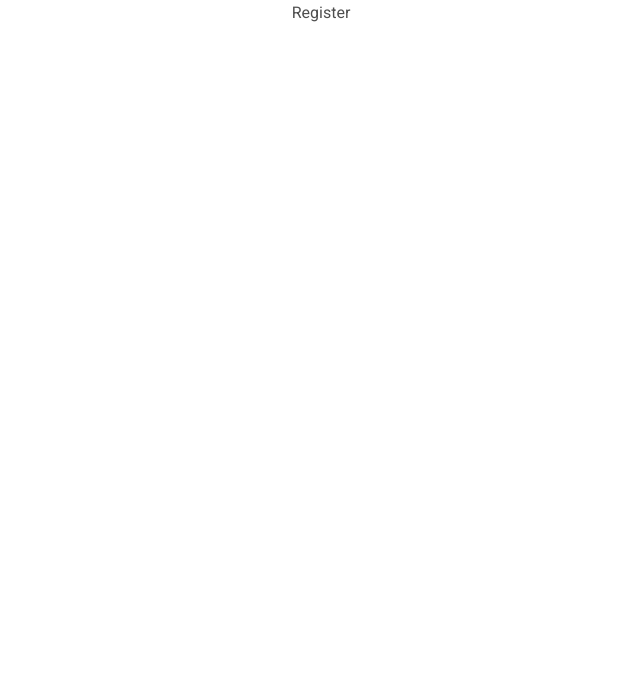
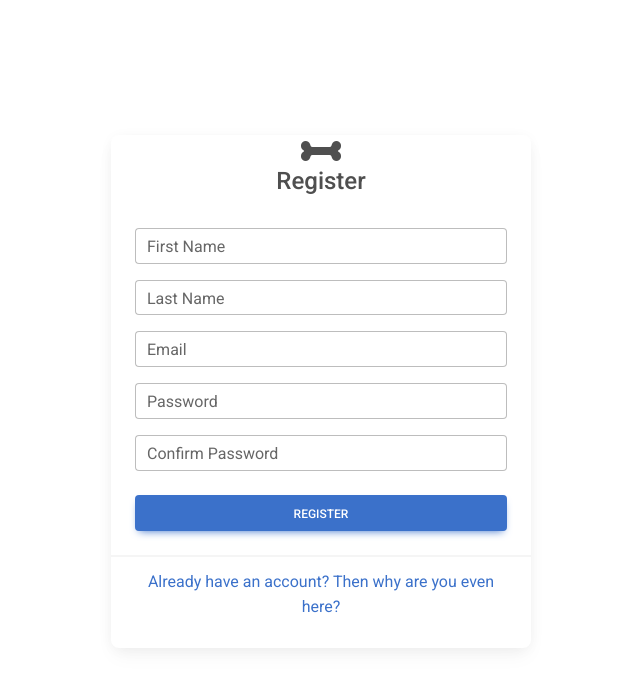
Before and after one commit to Vanillajaviscript/SEI-CAPSTONE-FRONTEND, a React (Create React App) app: page /register in a window 1280 px wide. Shown: the top 688 px of the page, without its empty margins (319-959 px from the left). Built offline with nearby package versions, Linux system fonts and the light colour scheme.

Commit message:
adds register form and register route

```diff
--- a/src/App.js
+++ b/src/App.js
@@ -10,7 +10,7 @@
   return (
   <Router>
     <div className="App">
-      <ToastContainer />
+      <ToastContainer position='top-left' />
       <Routes>
         <Route path="/" element={<Home />} />
         <Route path="/login" element={<Login />} />
--- a/src/pages/Login.jsx
+++ b/src/pages/Login.jsx
@@ -11,7 +11,7 @@
 } from "mdb-react-ui-kit";
 import { Link, useNavigate } from "react-router-dom";
 import {useDispatch, useSelector} from "react-redux";
-import {toast} from "react-toastify";
+import { toast } from "react-toastify";
 import { login } from "../redux/features/authSlice";
 
 const Login = () => {
@@ -20,6 +20,7 @@
     password: "",
   }
   const [formState, setFormState] = useState(initialState);
+  const {loading, error} = useSelector((state) => ({...state.auth}))
   const { email, password } = formState;
 
   //Dispatches Action to authSlice.js file
@@ -27,16 +28,16 @@
 
   const navigate = useNavigate();
 
+  useEffect(() => {
+    error && toast.error(error);
+  }, [error]);
+
   //Submit function for form
   const handleSubmit = (e) => {
     e.preventDefault();
     if(email && password) {
       //useDispatch to provide action to login and toastify to show successful message
-      dispatch(login({
-        formState,
-        navigate,
-        toast
-      }))
+      dispatch(login({formState, navigate, toast}));
     }
   };
 
@@ -46,9 +47,6 @@
       ...formState,
       [name]: value,
     })
-    if(!e.target) {
-      return <h1>Please enter email</h1>
-    }
   };
   return (
     <div
@@ -61,11 +59,11 @@
       }}
     >
       <MDBCard alignment="center">
-        <MDBIcon fas icon="user-circle" className="fa-2x" />
-        <h4>Sign In</h4>
+        <MDBIcon fas icon="dog" className="fa-2x" />
+        <h4>Login</h4>
         <MDBCardBody>
           <MDBValidation onSubmit={handleSubmit} noValidate className="row g-3">
-            <div>
+            <div className="col-md-12">
               <MDBInput
                 label="Email"
                 type="email"
@@ -76,7 +74,7 @@
                 invalid={MDBInput.invalid}
               />
             </div>
-            <div>
+            <div className="col-md-12">
               <MDBInput
                 label="Password"
                 type="password"
@@ -87,8 +85,16 @@
                 invalid={MDBInput.invalid}
               />
             </div>
-            <div className="col-12">
+            <div className="col-md-12">
               <MDBBtn style={{width: "100%"}} className="mt-2">
+                {loading && (
+                  <MDBSpinner
+                  size="sm"
+                  role="status"
+                  tag="span"
+                  className="me-2"
+                  />
+                )}
                 Login
               </MDBBtn>
             </div>
--- a/src/pages/Register.jsx
+++ b/src/pages/Register.jsx
@@ -1,8 +1,151 @@
-
+import React, { useState, useEffect } from "react";
+import {
+  MDBCard,
+  MDBCardBody,
+  MDBInput,
+  MDBCardFooter,
+  MDBValidation,
+  MDBBtn,
+  MDBIcon,
+  MDBSpinner
+} from "mdb-react-ui-kit";
+import { Link, useNavigate } from "react-router-dom";
+import {useDispatch, useSelector} from "react-redux";
+import { toast } from "react-toastify";
+import { register } from "../redux/features/authSlice";
 
 const Register = () => {
+  const initialState = {
+    firsName: "",
+    lastName: "",
+    email: "",
+    password: "",
+    confirmPassword: ""
+  }
+  const [formState, setFormState] = useState(initialState);
+  const {loading, error} = useSelector((state) => ({...state.auth}))
+  const { firstName, lastName, email, password, confirmPassword } = formState;
+
+  //Dispatches Action to authSlice.js file
+  const dispatch = useDispatch();
+
+  const navigate = useNavigate();
+
+  useEffect(() => {
+    error && toast.error(error);
+  }, [error]);
+
+  //Submit function for form
+  const handleSubmit = (e) => {
+    e.preventDefault();
+    if (password !== confirmPassword){
+      return toast.error("Both passwords need to match!")
+    }
+    if (email && password && firstName && lastName) {
+      //useDispatch to provide action to register and toastify to show successful message
+      dispatch(register({formState, navigate, toast}));
+    }
+  };
+
+  const onChange = (e) => {
+    let {name, value} = e.target;
+    setFormState({
+      ...formState,
+      [name]: value,
+    })
+  };
   return (
-    <div>Register</div>
+    <div
+      style={{
+        margin: "auto",
+        marginTop: "120px",
+        padding: "15px",
+        maxWidth: "450px",
+        alignContent: "center"
+      }}
+    >
+      <MDBCard alignment="center">
+        <MDBIcon fas icon="bone" className="fa-2x" />
+        <h4>Register</h4>
+        <MDBCardBody>
+          <MDBValidation onSubmit={handleSubmit} noValidate className="row g-3">
+          <div className="col-md-12">
+              <MDBInput
+                label="First Name"
+                type="text"
+                value={firstName}
+                name="firstName"
+                onChange={onChange}
+                required
+                invalid={MDBInput.invalid}
+              />
+            </div>
+            <div className="col-md-12">
+              <MDBInput
+                label="Last Name"
+                type="text"
+                value={lastName}
+                name="lastName"
+                onChange={onChange}
+                required
+                invalid={MDBInput.invalid}
+              />
+            </div>
+            <div className="col-md-12">
+              <MDBInput
+                label="Email"
+                type="email"
+                value={email}
+                name="email"
+                onChange={onChange}
+                required
+                invalid={MDBInput.invalid}
+              />
+            </div>
+            <div className="col-md-12">
+              <MDBInput
+                label="Password"
+                type="password"
+                value={password}
+                name="password"
+                onChange={onChange}
+                required
+                invalid={MDBInput.invalid}
+              />
+            </div>
+            <div className="col-md-12">
+              <MDBInput
+                label="Confirm Password"
+                type="password"
+                value={confirmPassword}
+                name="confirmPassword"
+                onChange={onChange}
+                required
+                invalid={MDBInput.invalid}
+              />
+            </div>
+            <div className="col-md-12">
+              <MDBBtn style={{width: "100%"}} className="mt-2">
+                {loading && (
+                  <MDBSpinner
+                  size="sm"
+                  role="status"
+                  tag="span"
+                  className="me-2"
+                  />
+                )}
+                Register
+              </MDBBtn>
+            </div>
+          </MDBValidation>
+        </MDBCardBody>
+        <MDBCardFooter>
+          <Link to="/login">
+            <p>Already have an account? Then why are you even here?</p>
+          </Link>
+        </MDBCardFooter>
+      </MDBCard>
+    </div>
   )
 }
 export default Register
--- a/src/redux/api.js
+++ b/src/redux/api.js
@@ -2,11 +2,12 @@
 
 
 // const url = "https://full-crud-dogs--mern.herokuapp.com/dogs/";
-const url = "http://localhost:3001"
+const url = "http://localhost:3001";
 const API = axios.create({
   baseURL: url,
+  timeout: 30000,
 });
 
-export const signIn = (formData) => {
-  API.post("/users/signin", formData)
-}
+export const signIn = (formData) => API.post("/users/signin", formData);
+
+export const signUp = (formData => API.post("/users/signup", formData))
--- a/src/redux/features/authSlice.js
+++ b/src/redux/features/authSlice.js
@@ -1,23 +1,33 @@
 import { createSlice, createAsyncThunk } from "@reduxjs/toolkit";
 import * as api from "../api"
 
-//async destructure state and useNavigate from login page
-export const login = createAsyncThunk("auth/login", async({formState, navigate, toast}) => {
+//async destructure state and useNavigate from login page/ create action (createasyncthunk)
+export const login = createAsyncThunk("auth/login", async({formState, navigate, toast}, {rejectWithValue}) => {
   try {
-    const res = await api.signIn(formState);
+    const response = await (api.signIn(formState));
     toast.success("Login Successful!");
     navigate("/");
-    return res.data;
+    return response.data;
   } catch(error) {
-    console.log(error)
+    return rejectWithValue(error.response.data);
+  }
+});
+
+export const register = createAsyncThunk("auth/register", async({formState, navigate, toast}, {rejectWithValue}) => {
+  try {
+    const response = await (api.signUp(formState));
+    toast.success("You are now registered, login to adopt today!");
+    navigate("/");
+    return response.data;
+  } catch(error) {
+    return rejectWithValue(error.response.data);
   }
 })
-const user = JSON.parse(localStorage.getItem('user'))
+
 const authSlice = createSlice({
   name: "auth",
   initialState: {
-    token: localStorage.getItem('token'),
-    user: user ? user : null,
+    user: null,
     error: "",
     loading: false
   },
@@ -35,8 +45,23 @@
       state.loading = false;
       //Message refers to user controller error message
       state.error = action.payload.message;
-    }
-  }
-})
+    },
+    [register.pending]: (state, action) => {
+      state.loading = true
+    },
+    [register.fulfilled]: (state, action) => {
+      state.loading = false;
+      //setItem() adds a key and a value to localstorage
+      localStorage.setItem("profile", JSON.stringify({...action.payload}));
+      state.user = action.payload
+    },
+    [register.rejected]: (state, action) => {
+      state.loading = false;
+      //Message refers to user controller error message
+      state.error = action.payload.message;
+    },
+  },
+});
+
 
 export default authSlice.reducer;
```
